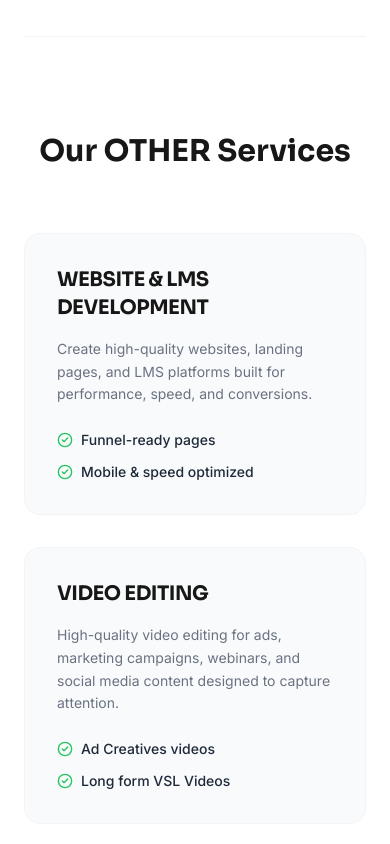
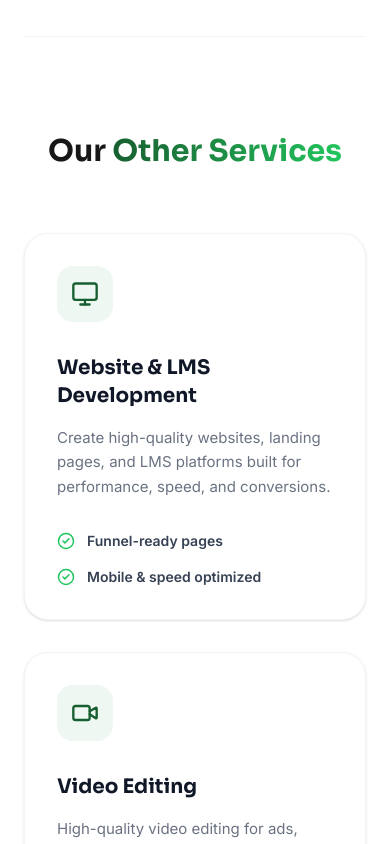
Before and after one commit to shivanshpareek3/Foremostleads.com, a Next.js app: page / in a window 390 px wide. Shown: the part 6800-7644 px from the top of the page. Built offline with nearby package versions, Linux system fonts and the light colour scheme.

Commit message:
style: redesign Other Services cards with icons and green hover shadow

```diff
--- a/src/components/Services.tsx
+++ b/src/components/Services.tsx
@@ -141,32 +141,47 @@ export default function Services() {
           className="border-t border-gray-100 pt-24"
         >
           <div className="text-center mb-16">
-            <h3 className="text-3xl font-bold font-heading">Our OTHER Services</h3>
+            <h3 className="text-3xl md:text-4xl font-bold font-heading text-foreground">
+              Our <span className="text-transparent bg-clip-text bg-gradient-to-r from-[#175F30] to-[#22c55e]">Other Services</span>
+            </h3>
           </div>
           <div className="grid grid-cols-1 md:grid-cols-3 gap-8">
-            {otherServices.map((service, index) => (
+            {otherServices.map((service, index) => {
+              // Map icons based on service title
+              let Icon = ArrowRight;
+              if (index === 0) Icon = require("lucide-react").Monitor;
+              if (index === 1) Icon = require("lucide-react").Video;
+              if (index === 2) Icon = require("lucide-react").Headset;
+
+              return (
                 <motion.div
                   key={index}
                   initial={{ opacity: 0, y: 20 }}
                   whileInView={{ opacity: 1, y: 0 }}
                   viewport={{ once: true, margin: "-100px" }}
                   transition={{ delay: index * 0.1 }}
-                className="bg-gray-50 p-8 rounded-2xl border border-gray-100 hover:shadow-xl hover:-translate-y-1 transition-all duration-300"
+                  className="group relative bg-white p-8 rounded-3xl border border-gray-100 shadow-sm hover:shadow-[0_30px_60px_-15px_rgba(34,197,94,0.3)] hover:border-[#22c55e]/30 hover:-translate-y-2 transition-all duration-500 flex flex-col"
                 >
-                <h4 className="text-xl font-bold font-heading mb-4 uppercase tracking-tight">{service.title}</h4>
-                <p className="text-gray-500 text-sm leading-relaxed mb-6">
+                  <div className="w-14 h-14 bg-[#eef7f1] group-hover:bg-[#22c55e] group-hover:text-white text-[#175F30] rounded-2xl flex items-center justify-center mb-8 transition-colors duration-500">
+                    <Icon size={28} />
+                  </div>
+
+                  <h4 className="text-xl font-bold font-heading mb-4 text-gray-900 group-hover:text-[#175F30] transition-colors duration-300">{service.title}</h4>
+                  <p className="text-gray-500 text-[15px] leading-relaxed mb-8 flex-grow">
                     {service.description}
                   </p>
-                <ul className="space-y-3 mt-auto">
+
+                  <ul className="space-y-4 mt-auto">
                     {service.features.map((feature, idx) => (
-                    <li key={idx} className="flex items-center gap-2 text-sm font-medium text-gray-800">
-                      <CheckCircle2 className="text-[#22c55e] shrink-0" size={16} />
+                      <li key={idx} className="flex items-center gap-3 text-sm font-semibold text-gray-700">
+                        <CheckCircle2 className="text-[#22c55e] shrink-0" size={18} />
                         {feature}
                       </li>
                     ))}
                   </ul>
                 </motion.div>
-            ))}
+              );
+            })}
           </div>
         </motion.div>
 
```
Lines whose indentation alone changed are shown as unchanged.
